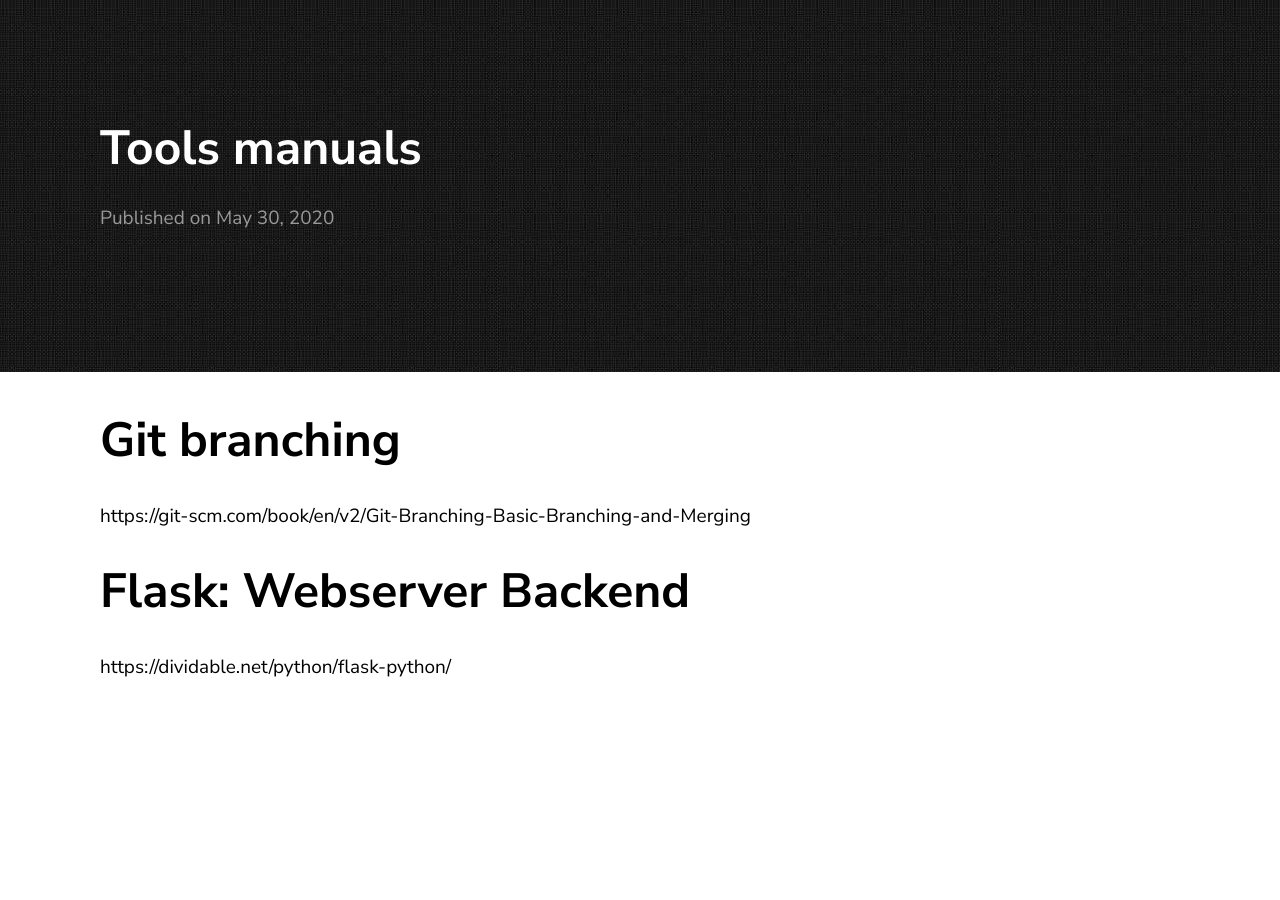
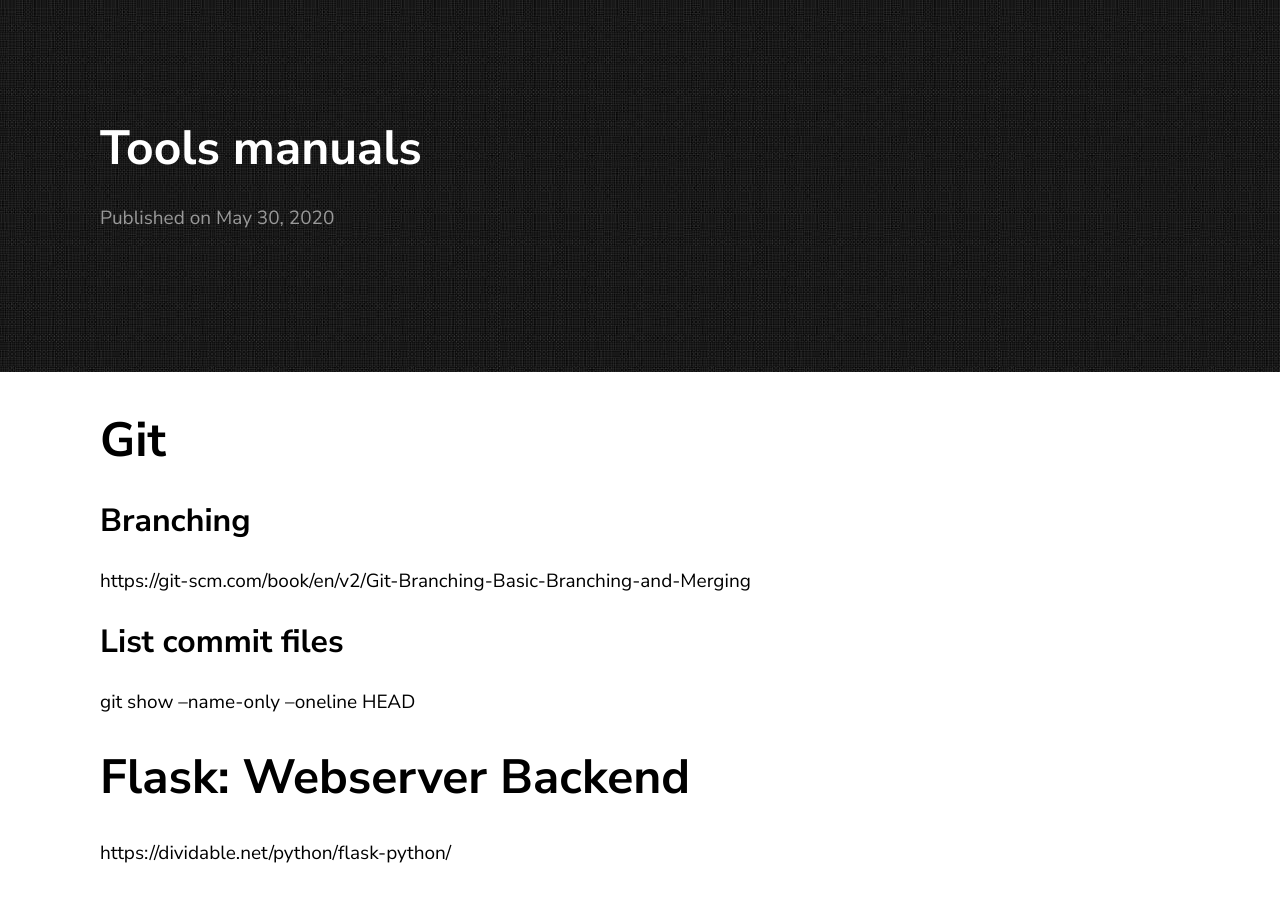
Before and after one commit to jluis9796/jluis9796.github.io, a Jekyll site: the page built from _posts/2020-05-31-manuals.markdown, in a window 1280 px wide. Built offline with Jekyll 4.4.1, drawn with Linux system fonts in a browser that asks for light colours.

Commit message:
Update 2020-05-31-manuals.markdown

```diff
--- a/_posts/2020-05-31-manuals.markdown
+++ b/_posts/2020-05-31-manuals.markdown
@@ -3,8 +3,12 @@ layout: post
 title:  "Tools manuals"
 date:   2020-05-31 1:29:30 +0900
 ---
-# Git branching
+# Git
+## Branching
 https://git-scm.com/book/en/v2/Git-Branching-Basic-Branching-and-Merging
+
+## List commit files
+git show --name-only --oneline HEAD
 
 # Flask: Webserver Backend
 https://dividable.net/python/flask-python/
```
